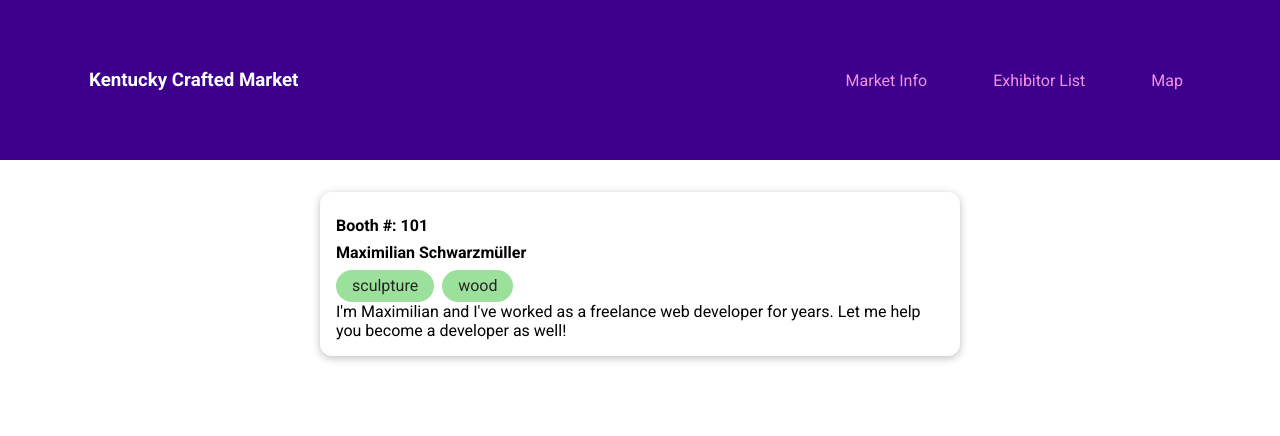
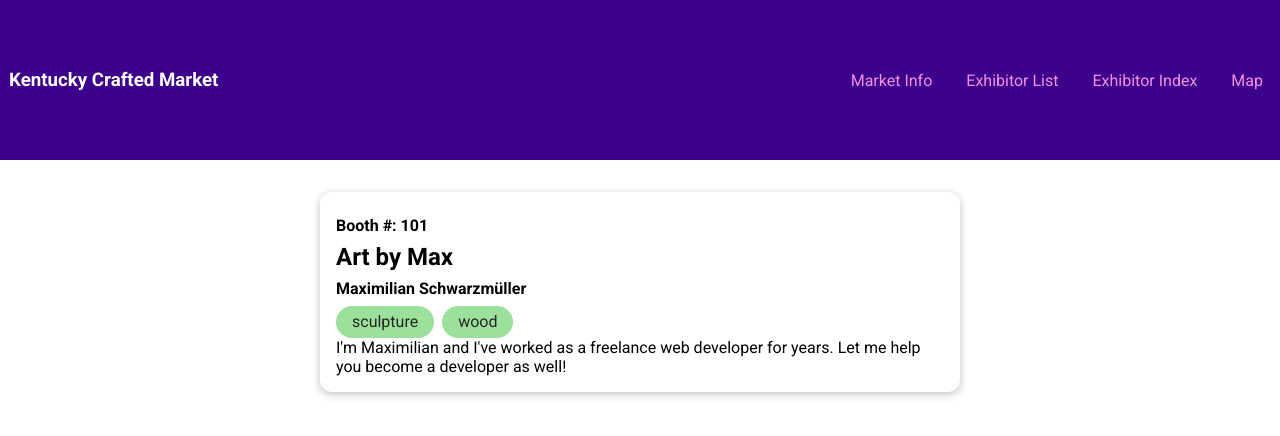
Before and after one commit to kyartscouncil/kac-test-001, a Vue app: page /exhibitors/e1 in a window 1280 px wide. Shown: the top 436 px of the page. Built offline with nearby package versions, Linux system fonts and the light colour scheme.

Commit message:
style tampering

```diff
--- a/src/components/layout/TheHeader.vue
+++ b/src/components/layout/TheHeader.vue
@@ -5,6 +5,7 @@
 			<ul>
 				<li><router-link to="/info">Market Info</router-link></li>
 				<li><router-link to="/exhibitors">Exhibitor List</router-link></li>
+				<li><router-link to="/test">Exhibitor Index</router-link></li>
 				<li><router-link to="/map">Map</router-link></li>
 			</ul>
 		</nav>
@@ -13,7 +14,7 @@
 
 <style scoped>
 	header {
-		width: 100%;
+		max-width: 100%;
 		height: 10rem;
 		background-color: #3d008d;
 		display: flex;
@@ -25,7 +26,7 @@
 		text-decoration: none;
 		color: #f391e3;
 		display: inline-block;
-		padding: 0.75rem 1.5rem;
+		padding: 0.75rem .5rem;
 		border: 1px solid transparent;
 	}
 
@@ -51,7 +52,7 @@
 	}
 
 	header nav {
-		width: 90%;
+		width: 100%;
 		margin: auto;
 		display: flex;
 		justify-content: space-between;
@@ -64,8 +65,9 @@
 		margin: 0;
 		padding: 0;
 		display: flex;
-		justify-content: center;
+		justify-content: left;
 		align-items: center;
+		flex-wrap: wrap;
 	}
 
 	li {
--- a/src/pages/exhibitors/ExhibitorDetail.vue
+++ b/src/pages/exhibitors/ExhibitorDetail.vue
@@ -19,6 +19,9 @@
 			};
 		},
 		computed: {
+			businessName() {
+				return this.selectedExhibitor.businessName;
+			},
 			fullName() {
 				return this.selectedExhibitor.firstName + ' ' + this.selectedExhibitor.lastName;
 			},
```
